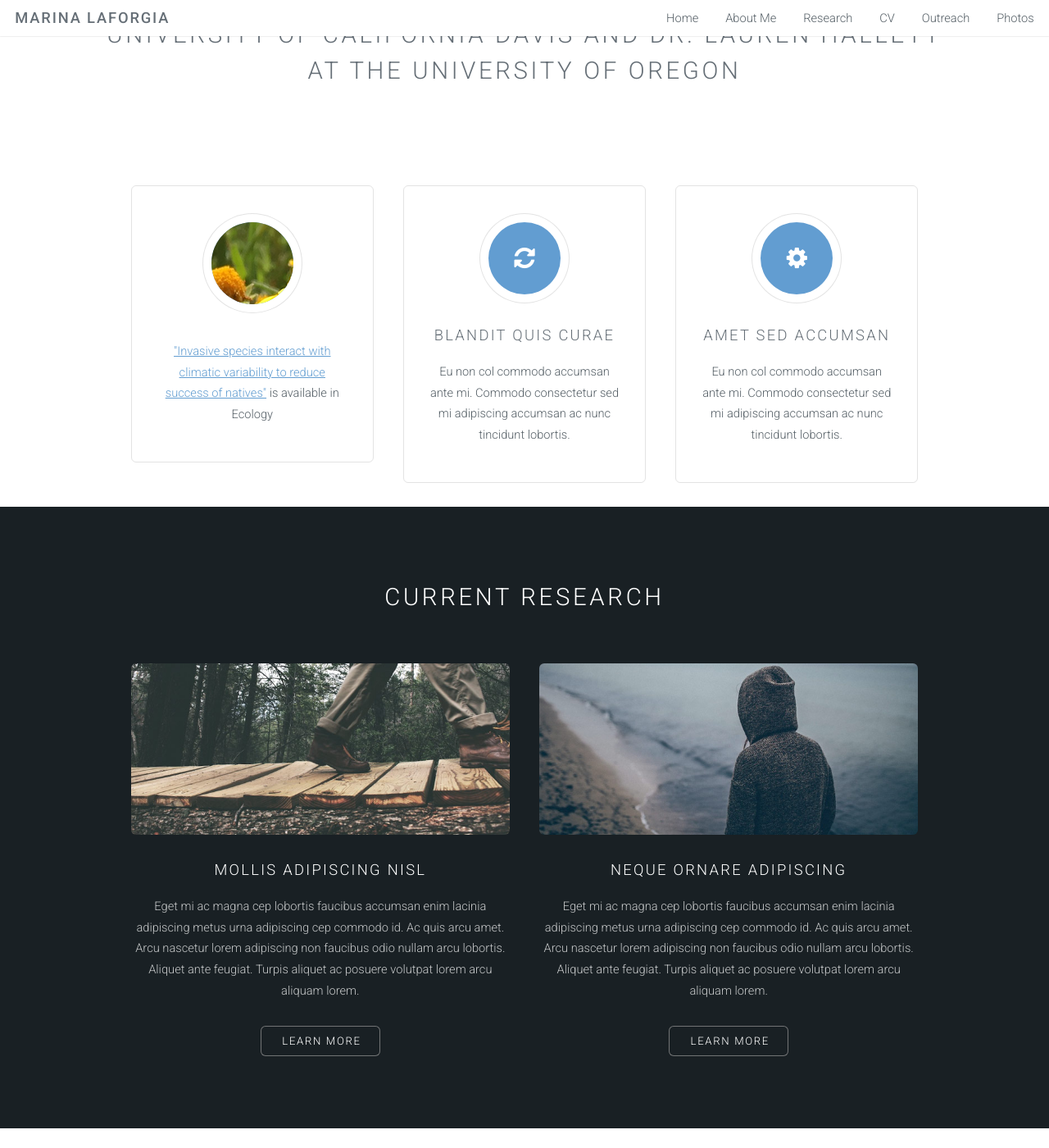
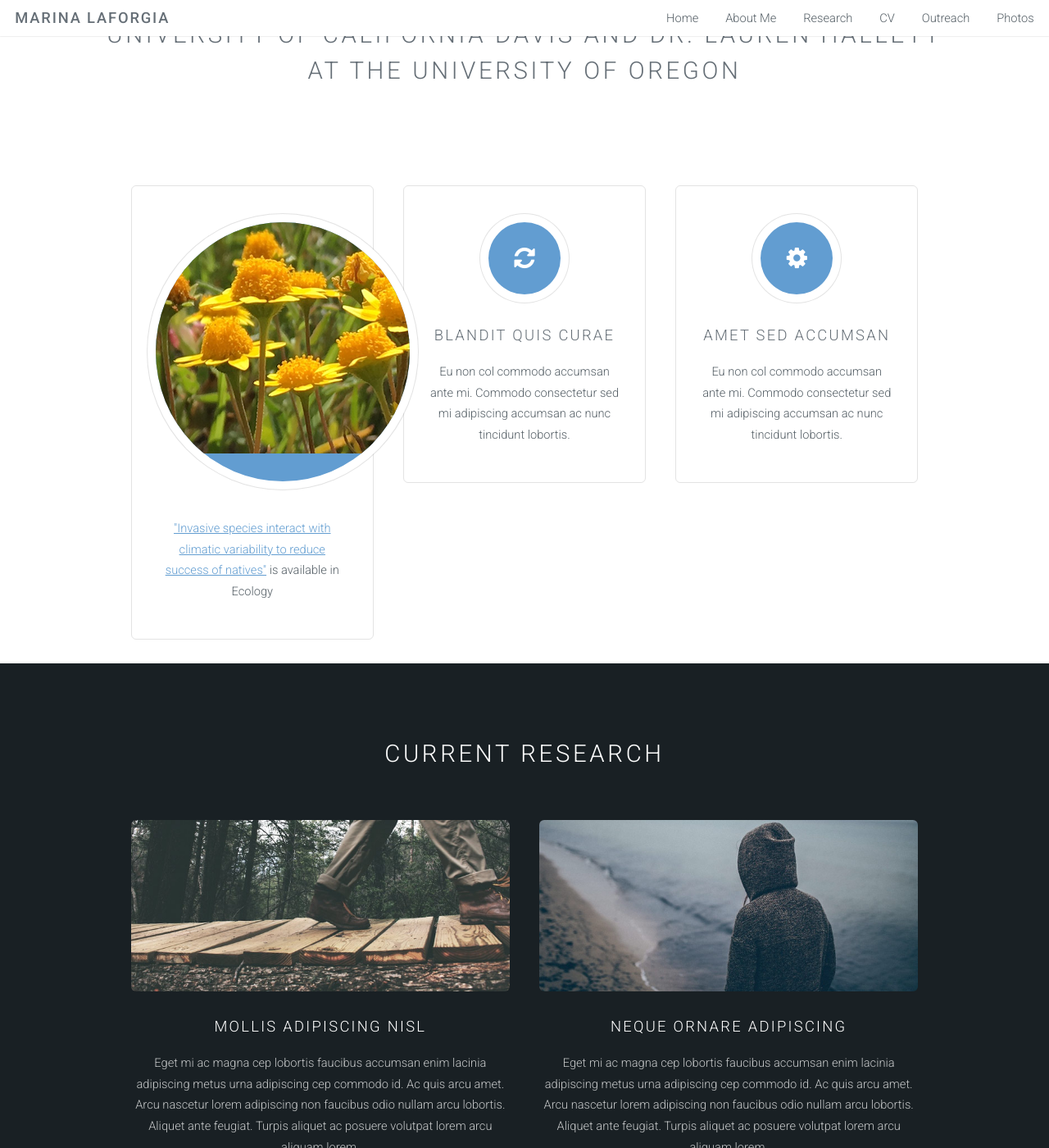
Before and after one commit to marinalaforgia/marinalaforgia.github.io, a Jekyll site: the page built from index.html, in a window 1280 px wide and 1400 px high, scrolled down 471 px. Shown: the whole window at 82% size. Built offline with Jekyll 4.4.1, drawn with Linux system fonts in a browser that asks for light colours.

Commit message:
Update style.css

```diff
--- a/css/style.css
+++ b/css/style.css
@@ -494,8 +494,8 @@
 			}
 
 		.image-cropper {
-		    width: 100px;
-		    height: 100px;
+		    width: auto;
+		    height: 100%;
 		    position: relative;
 		    overflow: hidden;
 		    border-radius: 50%;
```
